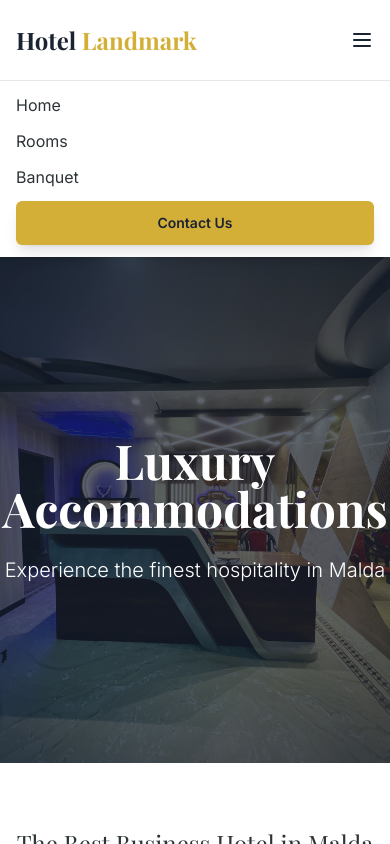
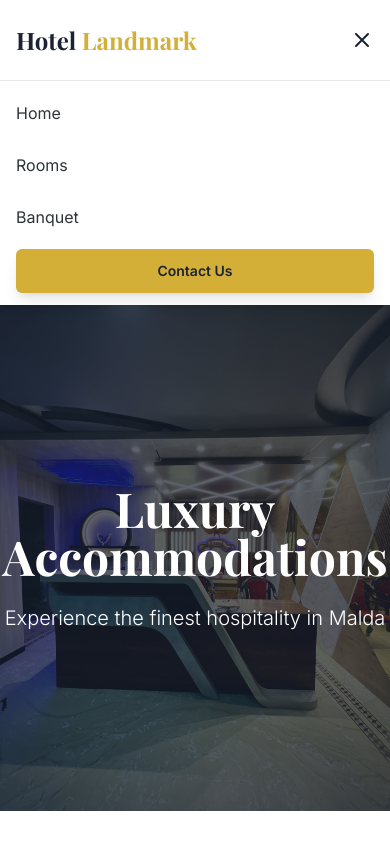
Before and after one commit to RiuSRoy/Hotel-Landmark-Malda, a Next.js app: page /hotel-malda-wb in a window 390 px wide. Both pictures are taken after a click on the button "Toggle menu". Shown: the top 844 px of the page. Built offline with nearby package versions, Linux system fonts and the light colour scheme.

Commit message:
fix the navbar toggling issue

```diff
--- a/app/layout.js
+++ b/app/layout.js
@@ -1,8 +1,8 @@
 import './globals.css'
 import { Playfair_Display, Inter } from 'next/font/google';
-import Link from 'next/link'
 import { initGA, logPageView } from '../analytics';
 import Footer from './footer';
+import Navigation from '@/components/Navigation';
 
 const playfair = Playfair_Display({
   subsets: ['latin'],
@@ -30,61 +30,7 @@ export default function RootLayout({ children }) {
     <html lang="en" className={`${playfair.variable} ${inter.variable}`}>
       <head />
       <body>
-        {/* Luxury Navigation */}
-        <nav className="sticky top-0 z-50 bg-white/95 backdrop-blur-sm shadow-md">
-          <div className="luxury-container">
-            <div className="flex items-center justify-between h-20">
-              {/* Logo */}
-              <Link href="/" className="flex items-center">
-                <span className="text-2xl md:text-3xl font-heading font-bold text-luxury-navy">
-                  Hotel <span className="text-luxury-gold">Landmark</span>
-                </span>
-              </Link>
-
-              {/* Desktop Navigation */}
-              <div className="hidden md:flex items-center space-x-8">
-                <Link href="/" className="text-luxury-charcoal hover:text-luxury-gold transition-colors duration-200 font-medium">
-                  Home
-                </Link>
-                <Link href="/hotel-malda-wb" className="text-luxury-charcoal hover:text-luxury-gold transition-colors duration-200 font-medium">
-                  Rooms
-                </Link>
-                <Link href="/banquet-malda-wb" className="text-luxury-charcoal hover:text-luxury-gold transition-colors duration-200 font-medium">
-                  Banquet
-                </Link>
-                <Link href="/contact" className="luxury-btn-primary text-sm">
-                  Contact Us
-                </Link>
-              </div>
-
-              {/* Mobile Menu Button */}
-              <button className="md:hidden text-luxury-navy">
-                <svg className="w-6 h-6" fill="none" stroke="currentColor" viewBox="0 0 24 24">
-                  <path strokeLinecap="round" strokeLinejoin="round" strokeWidth={2} d="M4 6h16M4 12h16M4 18h16" />
-                </svg>
-              </button>
-            </div>
-          </div>
-
-          {/* Mobile Navigation */}
-          <div className="md:hidden border-t border-gray-200">
-            <div className="px-4 py-3 space-y-3">
-              <Link href="/" className="block text-luxury-charcoal hover:text-luxury-gold transition-colors">
-                Home
-              </Link>
-              <Link href="/hotel-malda-wb" className="block text-luxury-charcoal hover:text-luxury-gold transition-colors">
-                Rooms
-              </Link>
-              <Link href="/banquet-malda-wb" className="block text-luxury-charcoal hover:text-luxury-gold transition-colors">
-                Banquet
-              </Link>
-              <Link href="/contact" className="block luxury-btn-primary text-center text-sm">
-                Contact Us
-              </Link>
-            </div>
-          </div>
-        </nav>
-
+        <Navigation />
         {children}
         <Footer/>
       </body>
--- /dev/null
+++ b/components/Navigation.js
@@ -0,0 +1,102 @@
+'use client';
+
+import { useState } from 'react';
+import Link from 'next/link';
+
+export default function Navigation() {
+  const [isMenuOpen, setIsMenuOpen] = useState(false);
+
+  const toggleMenu = () => {
+    setIsMenuOpen(!isMenuOpen);
+  };
+
+  const closeMenu = () => {
+    setIsMenuOpen(false);
+  };
+
+  return (
+    <nav className="sticky top-0 z-50 bg-white/95 backdrop-blur-sm shadow-md">
+      <div className="luxury-container">
+        <div className="flex items-center justify-between h-20">
+          {/* Logo */}
+          <Link href="/" className="flex items-center" onClick={closeMenu}>
+            <span className="text-2xl md:text-3xl font-heading font-bold text-luxury-navy">
+              Hotel <span className="text-luxury-gold">Landmark</span>
+            </span>
+          </Link>
+
+          {/* Desktop Navigation */}
+          <div className="hidden md:flex items-center space-x-8">
+            <Link href="/" className="text-luxury-charcoal hover:text-luxury-gold transition-colors duration-200 font-medium">
+              Home
+            </Link>
+            <Link href="/hotel-malda-wb" className="text-luxury-charcoal hover:text-luxury-gold transition-colors duration-200 font-medium">
+              Rooms
+            </Link>
+            <Link href="/banquet-malda-wb" className="text-luxury-charcoal hover:text-luxury-gold transition-colors duration-200 font-medium">
+              Banquet
+            </Link>
+            <Link href="/contact" className="luxury-btn-primary text-sm">
+              Contact Us
+            </Link>
+          </div>
+
+          {/* Mobile Menu Button */}
+          <button
+            className="md:hidden text-luxury-navy focus:outline-none"
+            onClick={toggleMenu}
+            aria-label="Toggle menu"
+          >
+            {isMenuOpen ? (
+              <svg className="w-6 h-6" fill="none" stroke="currentColor" viewBox="0 0 24 24">
+                <path strokeLinecap="round" strokeLinejoin="round" strokeWidth={2} d="M6 18L18 6M6 6l12 12" />
+              </svg>
+            ) : (
+              <svg className="w-6 h-6" fill="none" stroke="currentColor" viewBox="0 0 24 24">
+                <path strokeLinecap="round" strokeLinejoin="round" strokeWidth={2} d="M4 6h16M4 12h16M4 18h16" />
+              </svg>
+            )}
+          </button>
+        </div>
+      </div>
+
+      {/* Mobile Navigation */}
+      <div
+        className={`md:hidden border-t border-gray-200 transition-all duration-300 ease-in-out overflow-hidden ${
+          isMenuOpen ? 'max-h-64 opacity-100' : 'max-h-0 opacity-0'
+        }`}
+      >
+        <div className="px-4 py-3 space-y-3">
+          <Link
+            href="/"
+            className="block text-luxury-charcoal hover:text-luxury-gold transition-colors py-2"
+            onClick={closeMenu}
+          >
+            Home
+          </Link>
+          <Link
+            href="/hotel-malda-wb"
+            className="block text-luxury-charcoal hover:text-luxury-gold transition-colors py-2"
+            onClick={closeMenu}
+          >
+            Rooms
+          </Link>
+          <Link
+            href="/banquet-malda-wb"
+            className="block text-luxury-charcoal hover:text-luxury-gold transition-colors py-2"
+            onClick={closeMenu}
+          >
+            Banquet
+          </Link>
+          <Link
+            href="/contact"
+            className="block luxury-btn-primary text-center text-sm"
+            onClick={closeMenu}
+          >
+            Contact Us
+          </Link>
+        </div>
+      </div>
+    </nav>
+  );
+}
```
